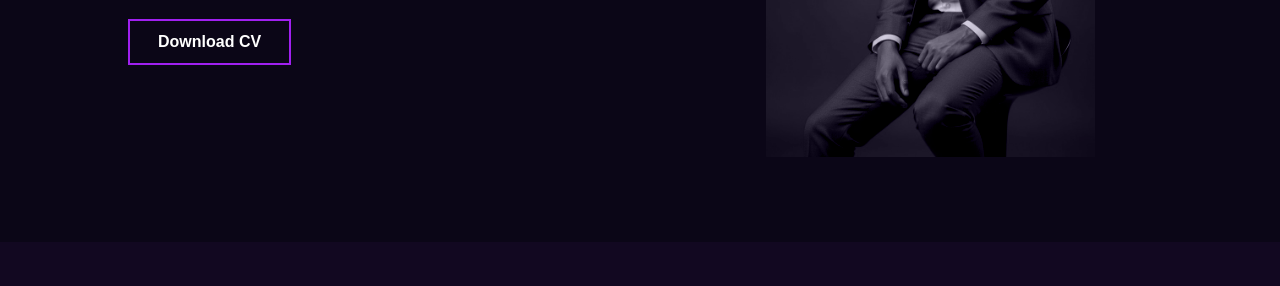
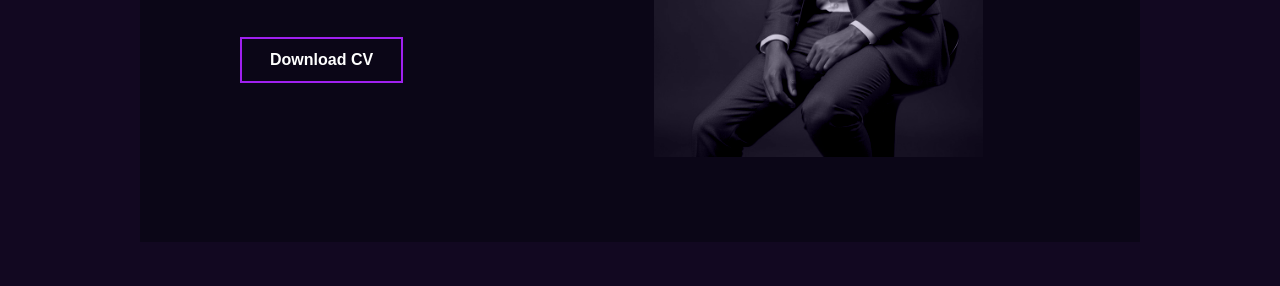
Before and after one commit to bambakudus-web/my-portfolio, a plain HTML site: page index.html in a window 1280 px wide. Shown: the part 478-764 px from the top of the page. Drawn offline with Linux system fonts and the light colour scheme.

Commit message:
Added class wrapper

```diff
--- a/index.html
+++ b/index.html
@@ -8,7 +8,7 @@
     <link rel="stylesheet" href="https://cdnjs.cloudflare.com/ajax/libs/font-awesome/6.0.0/css/all.min.css">
 </head>
 <body>
-
+<div class="wrapper">
     <header>
         <div class="logo">
             <span class="dev-part">Dev</span>
@@ -145,5 +145,6 @@
     </footer>
 
     <script src="script.js"></script>
+</div>
 </body>
 </html>
--- a/style.css
+++ b/style.css
@@ -488,3 +488,8 @@ footer p {
 .logo:hover .dev-part {
     text-shadow: 0 0 20px rgba(188, 19, 254, 1);
 }
+
+.wrapper{
+    max-inline-size: 1000px;
+    margin-inline: auto;
+}
```
Also changed, not shown: README.md.
